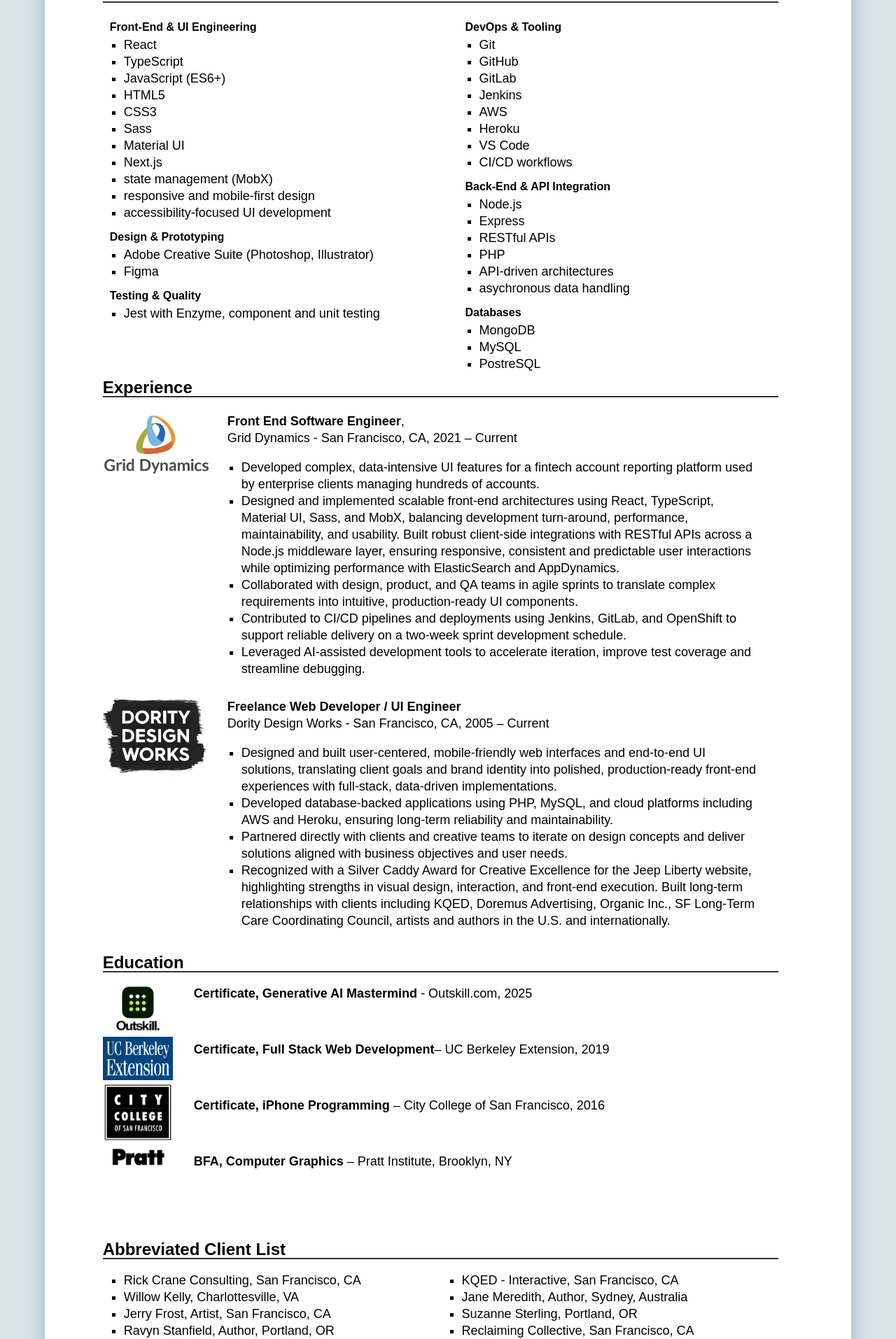
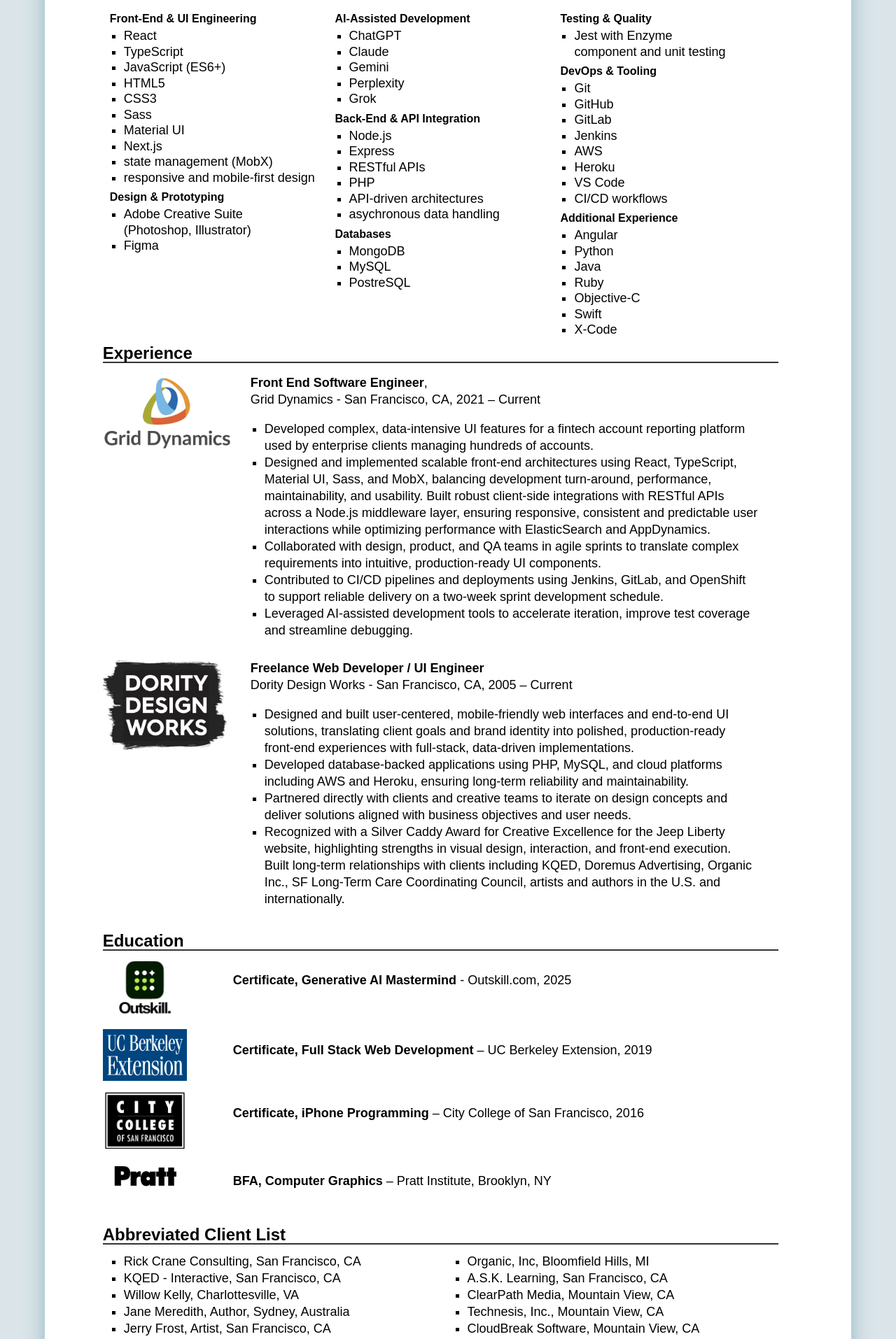
Before and after one commit to b0rgbart3/portfolio2025, a React (Create React App) app in the folder client/: page /resume in a window 1280 px wide. Shown: the part 819-2733 px from the top of the page at 70% size. Built offline with nearby package versions, Linux system fonts and the light colour scheme; a web font is replaced by a local one.

Commit message:
updating resume layout and style

```diff
--- a/client/src/pages/Home.js
+++ b/client/src/pages/Home.js
@@ -24,7 +24,7 @@
   I build apps that people find intuitive, and I’m looking to join a team of engineers that enjoy collaborating and value life-long learning.`;
 
 
-  bio = "I’m a software engineer with a passion for well-designed interfaces. I work across the stack with a focus on building intuitive, responsive applications using JavaScript frameworks.";
+  bio = "I’m a software engineer with a passion for well-designed interfaces. I work across the stack with a focus on building intuitive and responsive apps using modern JavaScript frameworks.";
   // let bio2 = "With a background in design, animation, and advertising, I care about both the user experience, and the system architecture. I enjoy collaborating with product designers and engineers to develop elegant solutions to complex problems. I’m endlessly curious and always learning."
 
   function Desktop() {
--- a/client/src/pages/Resume.jsx
+++ b/client/src/pages/Resume.jsx
@@ -122,9 +122,8 @@
         <br></br>
 
         <h2>Skills</h2>
-
         <div className='skillRow'>
-
+            <div className='listBlock'>
           <div className='skillTitle'>Front-End & UI Engineering</div>
           <ul>
             <li>
@@ -138,28 +137,68 @@
             <li>Next.js</li>
             <li>state management (MobX)</li>
             <li>responsive and mobile-first design</li>
-            <li>accessibility-focused UI development</li>
           </ul>
+          </div>
+              <div className='listBlock'>
           <div className='skillTitle'>Design & Prototyping</div>
 
           <ul>
             <li>
-              Adobe Creative Suite (Photoshop, Illustrator)
+              Adobe Creative Suite<br />(Photoshop, Illustrator)
             </li>
             <li>
               Figma
             </li>
           </ul>
+          </div>
+          <div className='listBlock'>
 
+          <div className='skillTitle'>
+            AI-Assisted Development</div>
+          <ul>
+            <li>ChatGPT</li>
+            <li>Claude</li>
+            <li>Gemini</li>
+            <li>Perplexity</li>
+            <li>Grok</li>
+          </ul></div>
+
+{/* <div className="columnBreak" /> */}
+
+  <div className='listBlock'>
+
+          <div className='skillTitle'>Back-End & API Integration</div>
+          <ul>
+            <li>Node.js
+            </li>
+            <li>
+              Express</li>
+            <li>RESTful APIs</li>
+            <li>PHP</li>
+            <li>API-driven architectures</li>
+            <li>asychronous data handling</li>
+          </ul></div>
+
+            <div className='listBlock'>
+
+          <div className='skillTitle'>Databases</div>
+
+          <ul>
+            <li>MongoDB</li>
+            <li>MySQL</li>
+            <li>PostreSQL</li>
+          </ul></div>
+
+           <div className="listBlock forceNextColumn">
           <div className='skillTitle'>Testing & Quality</div>
 
           <ul>
             <li>
-              Jest with Enzyme, component and unit testing
+              Jest with Enzyme<br />component and unit testing
             </li>
-          </ul>
-          <br /><br /><br />
+          </ul></div>
 
+  <div className='listBlock'>
           <div className='skillTitle'>DevOps & Tooling</div>
           <ul>
             <li>
@@ -172,28 +211,21 @@
             <li>Heroku</li>
             <li>VS Code</li>
             <li>CI/CD workflows</li>
-          </ul>
+          </ul></div>
+
+   <div className='listBlock'>
+          <div className='skillTitle'>Additional Experience</div>
+          <ul>
+            <li>Angular</li>
+            <li>Python</li>
+            <li>Java</li>
+            <li>Ruby</li>
+            <li>Objective-C</li>
+            <li>Swift</li>
+            <li>X-Code</li>
+          </ul></div>
 
 
-          <div className='skillTitle'>Back-End & API Integration</div>
-          <ul>
-            <li>Node.js
-            </li>
-            <li>
-              Express</li>
-            <li>RESTful APIs</li>
-            <li>PHP</li>
-            <li>API-driven architectures</li>
-            <li>asychronous data handling</li>
-          </ul>
-
-          <div className='skillTitle lastrow'>Databases</div>
-
-          <ul>
-            <li>MongoDB</li>
-            <li>MySQL</li>
-            <li>PostreSQL</li>
-          </ul>
         </div>
 
 
@@ -281,35 +313,30 @@
         <br></br>
         <h2>Education</h2>
         <div className='education'>
-          <div className='edLogos'>
-            <img src={OutSkill} />
-            <br />
-            <img src={UCB} />
-            <br></br>
-            <img src={CCSF} />
-            <br></br>
-            <img src={Pratt} />
-          </div>
-          <div>
-            <ul>
-              <li>
-                <b>Certificate, Generative AI Mastermind </b>- Outskill.com, 2025
-              </li>
-              <li>
-                <b>
-                  Certificate, Full Stack Web Development</b>– UC Berkeley Extension, 2019</li>
+
+          <div className='edRow'><div className='edLogo'><img src={OutSkill} /></div><div className='edItem'>
+            <b>Certificate, Generative AI Mastermind</b> - <nobr>Outskill.com, 2025</nobr>
+          </div></div>
+
+
+          <div className='edRow'><div className='edLogo'><img src={UCB} /></div><div className='edItem'><b>Certificate, Full Stack Web Development</b> – <nobr>UC Berkeley Extension, 2019</nobr></div></div>
+
 
           {/* Professional Certificate in Full Stack Web Development and Coding<br></br>UC Berkeley Extension Coding Bootcamp</li> */}
-              <li><b>
-                Certificate, iPhone Programming </b>– City College of San Francisco, 2016
-              </li>
+
+          <div className='edRow'><div className='edLogo'><img src={CCSF} /></div><div className='edItem'>     <b>
+            Certificate, iPhone Programming </b>– <nobr>City College of San Francisco, 2016</nobr></div></div>
+
+
           {/* Professional Certificate in iPhone Programming<br></br> City College of San Francisco</li> */}
-              <li><b>
-                BFA, Computer Graphics </b>– Pratt Institute, Brooklyn, NY
-              </li>
+
+          <div className='edRow'> <div className='edLogo'>    <img src={Pratt} /></div><div className='edItem'>   <b>
+            BFA, Computer Graphics </b>– <nobr>Pratt Institute, Brooklyn, NY</nobr></div></div>
+
+
           {/* Bachelor of Fine Arts in Computer Graphics<br></br>Pratt Institute, School of Art and Design, Brooklyn NY</li> */}
-            </ul>
-          </div></div>
+
+        </div>
 
         <br></br>
 
@@ -319,6 +346,7 @@
 
         <div className='clientlist'>
           <h2>Abbreviated Client List</h2>
+          <div className='abbreviatedClientList'>
             <ul className='clients'>
 
               <li>
@@ -341,7 +369,7 @@
               <li>Grey Advertising, San Francisco, CA</li>
 
             </ul>
-        </div>
+          </div></div>
 
         {/* <h2>Recent Projects:</h2>
 <div className='projects'> */}
--- a/client/src/pages/Resume.scss
+++ b/client/src/pages/Resume.scss
@@ -24,7 +24,8 @@
 
 .resumeBox h2 {
     border-bottom:2px solid #333333;
-    padding-bottom:4px;
+    padding-bottom:0px;
+    margin-bottom: 0px;
 }
 
 .livewebsiteList {
@@ -52,7 +53,7 @@
     margin:0;
     line-height:1em;
     margin-top:10px;
-    margin-bottom:18px;
+    margin-bottom:12px;
     font-family: futura-pt, sans-serif;
     font-size:24px;
     font-weight: 600;
@@ -185,13 +186,42 @@
 // }
 
 .skillRow {
-    columns: 2;
-    column-gap: 50px;
+    columns: 3;
+    column-gap: 0px;
+    // border: 2px solid fuchsia;
+    margin-top: 0px;
+    padding-top: 0px;
+}
+.listBlock {
+  break-inside: avoid;
+  page-break-inside: avoid;
+  margin-bottom: 1.5rem;
+}
+
+.listBlock {
+  display: inline-block;
+  width: 100%;
+//   border: 2px solid orange;
+  margin-bottom: 0px;
+}
+
+.listBlock.forceNextColumn {
+  break-before: column;
+}
+.columnBreak {
+  break-before: column;
 }
 
 .skillRow ul {
-    margin-bottom: 6px;
+    margin-bottom: 0px;
+    line-height: 1em;
+      break-inside: avoid;
+  page-break-inside: avoid;   /* legacy / older browsers */
 }
+.skillRow ul li {
+    line-height: 1.25em;
+}
+
 
 
 
@@ -319,6 +349,7 @@
     position: relative;
     left: -10px;
   }
+
   .logoBox {
     // border: 2px solid fuchsia;
     width:95%;
@@ -331,63 +362,91 @@
   }
 
   .education {
-      display:grid;
-      grid-template-columns: 100px auto;
+   display: flex;
+  flex-direction: column;
+  gap: 1rem; /* space between rows */
+  font-size: 18px;
   }
-  .education ul {
-      list-style: none;
+
+  .edRow {
+        display: grid;
+  grid-template-columns: 120px 1fr; /* fixed image column */
+  align-items: start;
+  gap: 1rem;
   }
-  .education ul li {
-    margin-bottom:10px;
-    min-height:70px;
+
+
+
+  .education img {
+     width: 100%;
+  height: auto;
+  display: block;
+  }
+
+  .edItem {
+    padding-top: 20px;
+    padding-left: 50px;
   }
 
   .edLogos {
-      width:100px;
+    //   width:200px;
   }
 
   .edLogos img {
       width:100%;
   }
 
-  @media only screen and (min-width: 680px) {
-    .clientlist {
-        margin-left:30%;
-    }
+  .abbreviatedClientList {
+    padding:0;
+    margin:0;
+    columns: 2;
+  }
 
-    .clients {
-        display:grid;
-        grid-template-columns: 1fr;
-    }
+  @media only screen and (max-width: 680px) {
+
+
+
+    // .clients {
+    //     display:grid;
+    //     grid-template-columns: 1fr;
+    // }
+
+      .experience {
+      display:grid;
+      grid-template-columns: 1px 90%;
+      column-gap:0px;
   }
-@media only screen and (min-width:950px) {
 
-    .skillRow1 {
-        display:grid;
-        grid-template-columns: 2fr 1fr;
-    }
+    .edRow {
+        display: grid;
+  grid-template-columns: 120px 1fr; /* fixed image column */
+  align-items: start;
+  gap: 1rem;
+  }
 
-    .skillRow2 {
-        display:grid;
-        grid-template-columns: 55% 45%;
-    }
+
+  .abbreviatedClientList {
+    padding:0;
+    margin:0;
+    columns: 1;
+  }
+
+  }
+
+@media only screen and (max-width:950px) {
+
     .lastrow {
         margin-top:0px;
     }
 
-    .resumeBox {
-
-    }
-
     .clientlist {
-
         margin-left:0%;
     }
 
-    .clients {
-        display:grid;
-        grid-template-columns: 1fr 1fr;
-    }
+    // .clients {
+    //     display:grid;
+    //     grid-template-columns: 1fr 1fr;
+    // }
 
     .project {
         vertical-align: top;
@@ -402,7 +461,8 @@
 
     .experience {
         display:grid;
-        grid-template-columns: 160px auto;
-        column-gap:10px;
+        grid-template-columns: 0px auto;
+        column-gap:0px;
     }
+
 }
--- a/client/src/pages/Skills.js
+++ b/client/src/pages/Skills.js
@@ -14,19 +14,19 @@
     {
     "tech": "React",
     "shield": "react",
-    "duration": "4 years",
+    "duration": "5 years",
     "projects": "Grid Dynamics"
     },
         {
     "tech": "TypeScript",
     "shield": "ts",
-    "duration": "3 years",
+    "duration": "4 years",
     "projects": "Grid Dynamics"
     },
             {
       "tech": "Javascript",
       "shield": "js",
-      "duration": "10+ years",
+      "duration": "7+ years",
       "projects": "All"
       },
         {
@@ -56,7 +56,7 @@
     {
         "tech": "CSS 3",
         "shield": "css",
-        "duration": "10+ years",
+        "duration": "7+ years",
         "projects": "All"
     },
 
```
Also changed, not shown: client/src/images/ccsf.png. Lines whose indentation alone changed are shown as unchanged.
